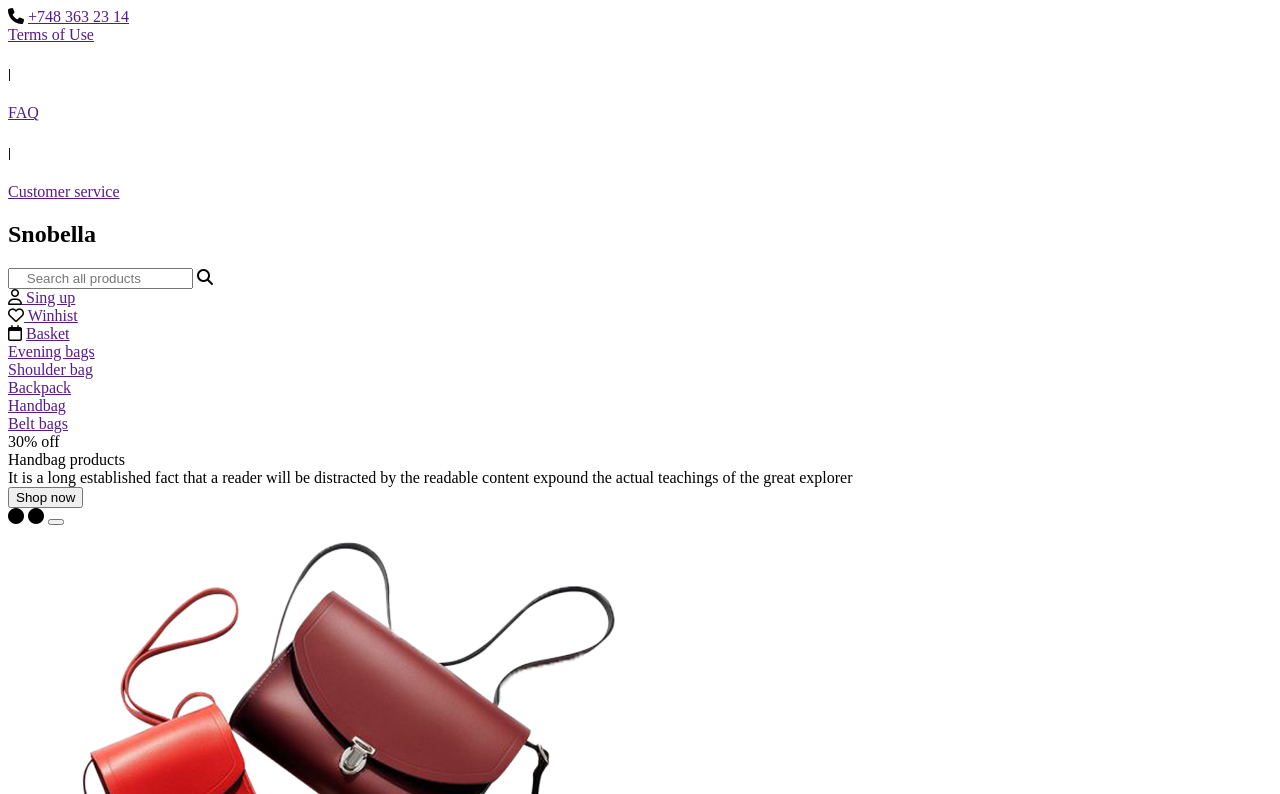
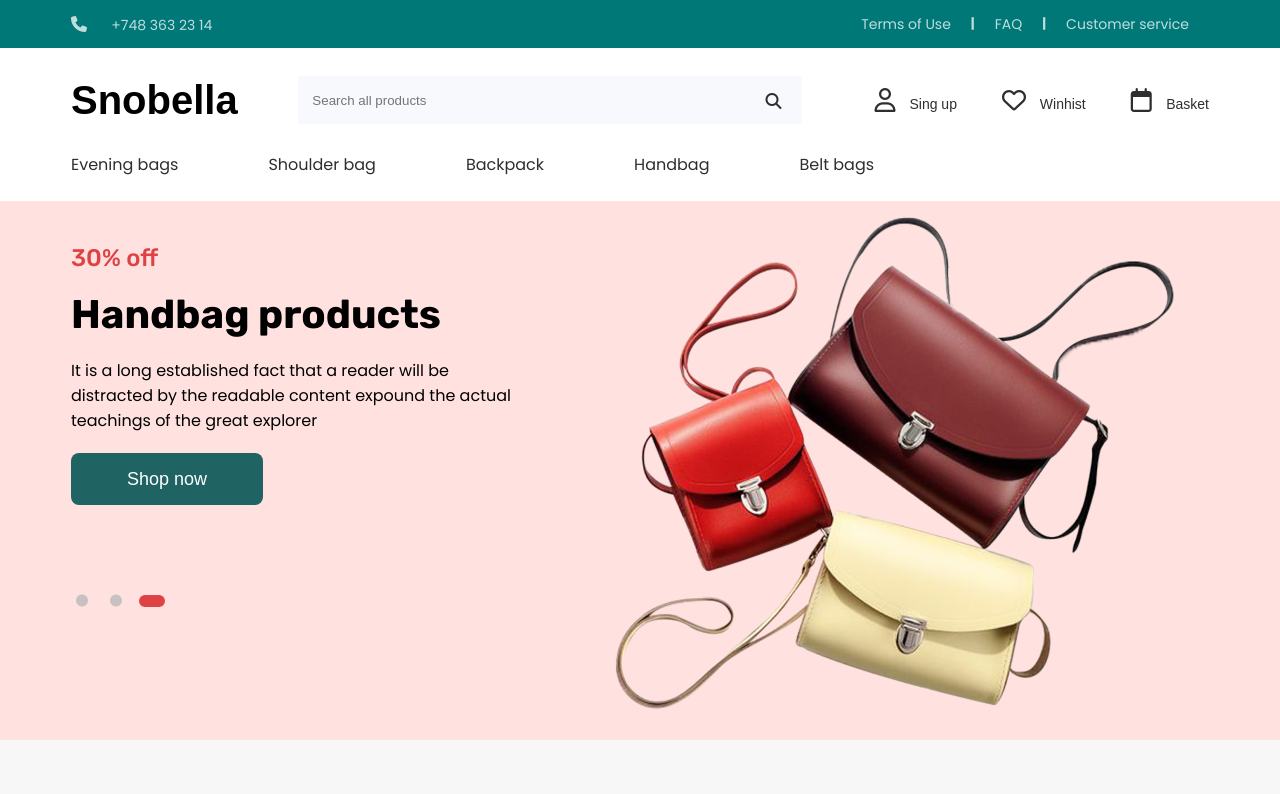
Before and after one commit to MehdiyevAdil/101LWP, a plain HTML site: page 09-EcommerceScssProject/index.html in a window 1280 px wide. Shown: the top 794 px of the page. Drawn offline with Linux system fonts and the light colour scheme; the site is published under a folder, as on GitHub Pages, so addresses that start at the root find nothing; a web font is replaced by a local one.

Commit message:
Update index.html

```diff
--- a/09-EcommerceScssProject/index.html
+++ b/09-EcommerceScssProject/index.html
@@ -6,7 +6,7 @@
     <meta http-equiv="X-UA-Compatible" content="IE=edge">
     <meta name="viewport" content="width=device-width, initial-scale=1.0">
     <!-- .css class -->
-    <link rel="stylesheet" href="/assest/css/main.css">
+    <link rel="stylesheet" href="./assest/css/main.css">
     <!-- icon CDN -->
     <link rel="stylesheet" href="https://cdnjs.cloudflare.com/ajax/libs/font-awesome/6.4.0/css/all.min.css"
         integrity="sha512-iecdLmaskl7CVkqkXNQ/ZH/XLlvWZOJyj7Yy7tcenmpD1ypASozpmT/E0iPtmFIB46ZmdtAc9eNBvH0H/ZpiBw=="
```
